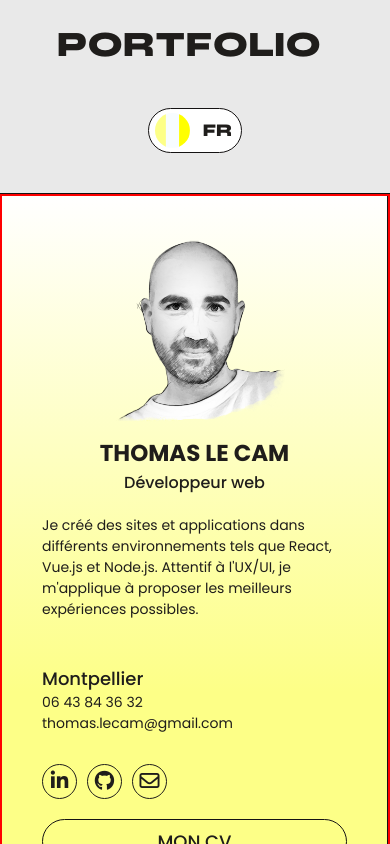
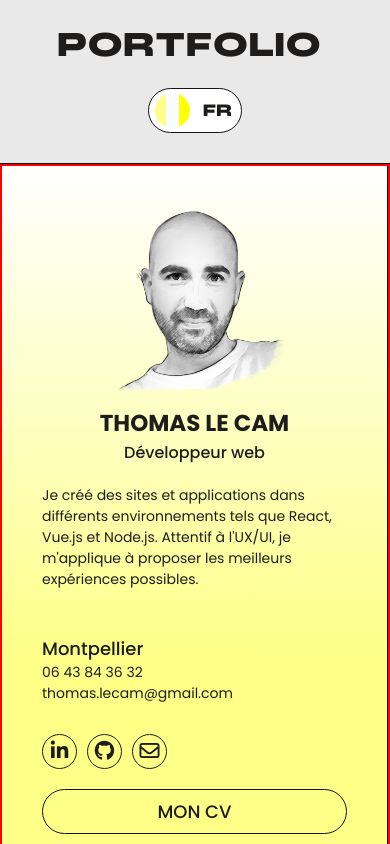
Before and after one commit to ThomasdevLC/portfolio_07_2023, a React (Create React App) app: page / in a window 390 px wide. Shown: the top 844 px of the page. Built offline with nearby package versions, Linux system fonts and the light colour scheme.

Commit message:
xs style responsive

```diff
--- a/src/assets/styles/components/_Footer.scss
+++ b/src/assets/styles/components/_Footer.scss
@@ -4,6 +4,11 @@
   background-color: #e9e9e9;
   height: 130px;
   position: relative;
+
+  @include mixin.xs {
+    height: 109px;
+  }
+
   &__border {
     width: 100%;
     border-bottom: 1px solid var(--gray-3);
@@ -19,15 +24,24 @@
     @include mixin.lg-lt {
       padding: 30px;
     }
+    @include mixin.xs {
+      padding: 30px;
+    }
 
     &__mark {
       & img {
         width: 35px;
+        @include mixin.xs {
+          width: 25px;
+        }
       }
     }
     &__chart {
       & img {
         width: 150px;
+        @include mixin.xs {
+          width: 125px;
+        }
       }
     }
   }
--- a/src/assets/styles/components/_HeaderNav.scss
+++ b/src/assets/styles/components/_HeaderNav.scss
@@ -17,7 +17,7 @@
   @include mixin.xs {
     flex-direction: column;
     align-items: center;
-    padding: 20px 0;
+    padding-top: 20px;
   }
 
   &__titlebox {
@@ -44,7 +44,6 @@
     @include mixin.xs {
       flex-direction: column;
       align-items: center;
-      padding: 20px 0;
     }
 
     &__box {
```
